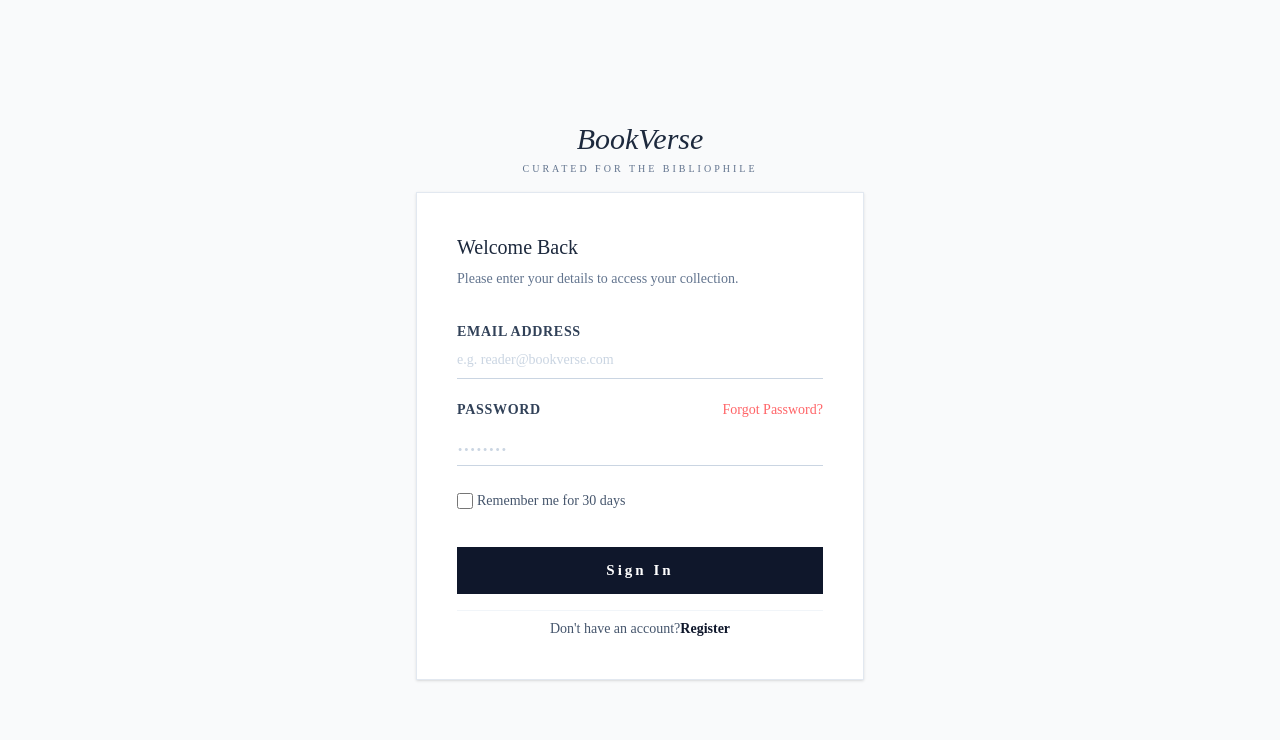
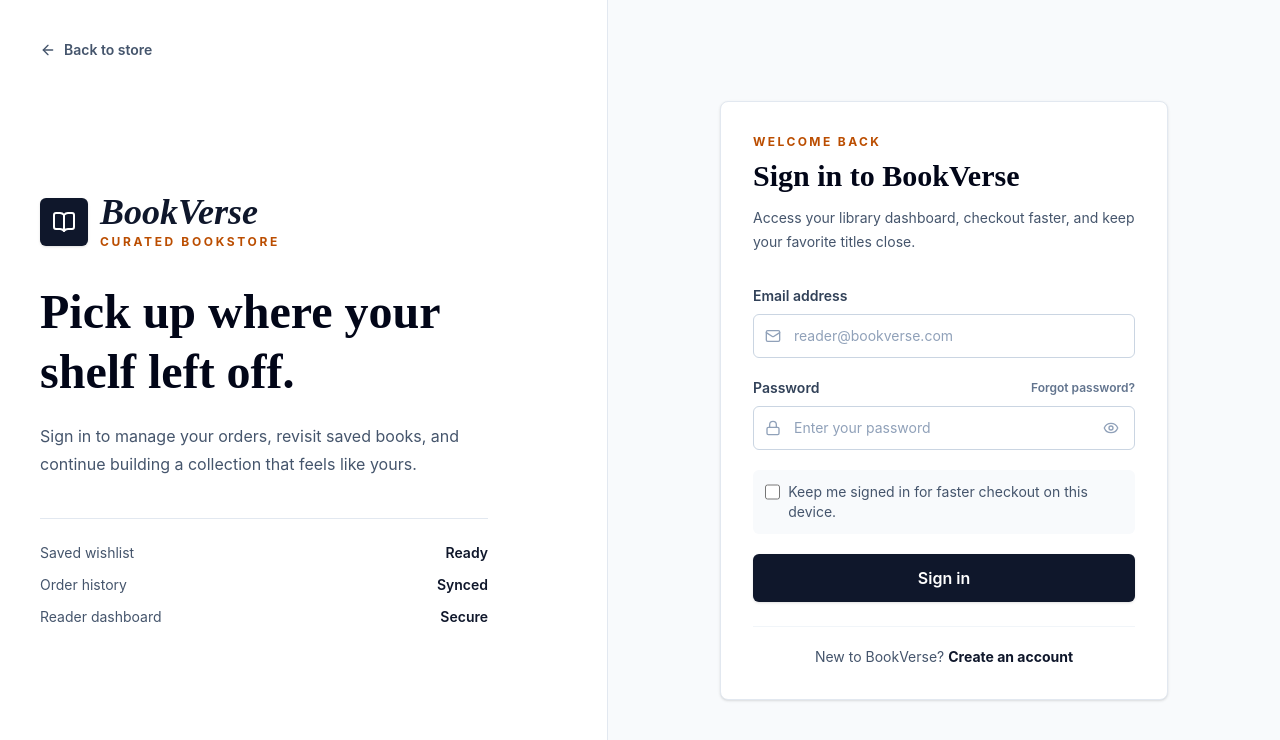
Before and after one commit to CioFlingar/bookverse-frontend, a React (Vite) app: page /login in a window 1280 px wide. Shown: the top 740 px of the page. Built offline with nearby package versions, Linux system fonts and the light colour scheme.

Commit message:
update login ui

```diff
--- a/src/pages/Login.jsx
+++ b/src/pages/Login.jsx
@@ -1,5 +1,8 @@
 import { useState } from "react";
+import { ArrowLeft, BookOpen, Eye, EyeOff, Lock, Mail } from "lucide-react";
 import { Link, useNavigate } from "react-router-dom";
+import Button from "../components/Button";
+import ErrorAlert from "../components/ErrorAlert";
 import { useAuth } from "../hooks/useAuth";
 import { authService } from "../services/authService";
 
@@ -9,6 +12,7 @@ export default function Login() {
   const [email, setEmail] = useState("");
   const [password, setPassword] = useState("");
   const [rememberMe, setRememberMe] = useState(false);
+  const [showPassword, setShowPassword] = useState(false);
   const [loading, setLoading] = useState(false);
   const [error, setError] = useState("");
 
@@ -34,113 +38,206 @@ export default function Login() {
   };
 
   return (
-    <div className="font-serif bg-gray-50">
-      <div className="text-center flex flex-col  min-h-screen justify-center items-center p-4 relative">
-        <div className="text-center mb-4">
-          <h2 className="text-3xl italic text-slate-800">BookVerse</h2>
-          <p className="uppercase tracking-[0.3em] text-[10px] text-slate-500 mt-1">
-            curated for the bibliophile
+    <main className="min-h-screen bg-slate-50 text-slate-900">
+      <div className="mx-auto grid min-h-screen max-w-7xl lg:grid-cols-[0.95fr_1.05fr]">
+        <section className="hidden border-r border-slate-200 bg-white px-10 py-10 lg:flex lg:flex-col">
+          <Link
+            to="/"
+            className="inline-flex w-fit items-center gap-2 rounded-md text-sm font-semibold text-slate-600 transition-colors hover:text-slate-950"
+          >
+            <ArrowLeft className="h-4 w-4" />
+            Back to store
+          </Link>
+
+          <div className="my-auto max-w-md">
+            <div className="mb-8 flex items-center gap-3">
+              <span className="grid h-12 w-12 place-items-center rounded-md bg-slate-900 text-white shadow-sm">
+                <BookOpen className="h-6 w-6" />
+              </span>
+              <div>
+                <h1 className="font-serif text-4xl font-bold italic leading-none">
+                  BookVerse
+                </h1>
+                <p className="mt-1 text-xs font-bold uppercase tracking-[0.22em] text-amber-700">
+                  Curated bookstore
                 </p>
               </div>
+            </div>
 
-        <div className="bg-white border border-slate-200 w-full max-w-md py-8 px-12 md:p-10 shadow-sm">
-          <div className="text-left mb-8">
-            <h3 className="text-xl text-slate-800 mb-2">Welcome Back</h3>
-            <p className="text-slate-500 text-sm mb-2">
-              Please enter your details to access your collection.
+            <h2 className="font-serif text-5xl font-bold leading-tight text-slate-950">
+              Pick up where your shelf left off.
+            </h2>
+            <p className="mt-5 text-base leading-7 text-slate-600">
+              Sign in to manage your orders, revisit saved books, and continue
+              building a collection that feels like yours.
+            </p>
+
+            <div className="mt-10 grid gap-3 border-t border-slate-200 pt-6 text-sm text-slate-600">
+              <p className="flex items-center justify-between">
+                <span>Saved wishlist</span>
+                <span className="font-semibold text-slate-900">Ready</span>
+              </p>
+              <p className="flex items-center justify-between">
+                <span>Order history</span>
+                <span className="font-semibold text-slate-900">Synced</span>
+              </p>
+              <p className="flex items-center justify-between">
+                <span>Reader dashboard</span>
+                <span className="font-semibold text-slate-900">Secure</span>
+              </p>
+            </div>
+          </div>
+        </section>
+
+        <section className="flex items-center justify-center px-4 py-8 sm:px-6 lg:px-10">
+          <div className="w-full max-w-md">
+            <div className="mb-8 flex items-center justify-between lg:hidden">
+              <Link to="/" className="flex items-center gap-2 text-slate-950">
+                <span className="grid h-10 w-10 place-items-center rounded-md bg-slate-900 text-white shadow-sm">
+                  <BookOpen className="h-5 w-5" />
+                </span>
+                <span>
+                  <span className="block font-serif text-2xl font-bold italic leading-none">
+                    BookVerse
+                  </span>
+                  <span className="text-[10px] font-bold uppercase tracking-[0.18em] text-slate-500">
+                    Curated bookstore
+                  </span>
+                </span>
+              </Link>
+            </div>
+
+            <div className="rounded-lg border border-slate-200 bg-white p-6 shadow-sm sm:p-8">
+              <div className="mb-8">
+                <p className="mb-2 text-xs font-bold uppercase tracking-[0.2em] text-amber-700">
+                  Welcome back
+                </p>
+                <h2 className="font-serif text-3xl font-bold text-slate-950">
+                  Sign in to BookVerse
+                </h2>
+                <p className="mt-3 text-sm leading-6 text-slate-600">
+                  Access your library dashboard, checkout faster, and keep your
+                  favorite titles close.
                 </p>
               </div>
 
               <form onSubmit={handleLogin} className="space-y-5">
-            {error && (
-              <div className="bg-red-50 border border-red-200 text-red-700 px-4 py-3 rounded text-sm">
-                {error}
-              </div>
-            )}
+                <ErrorAlert message={error} onClose={() => setError("")} />
 
-            <div className="flex flex-col">
+                <div className="flex flex-col gap-2">
                   <label
                     htmlFor="email"
-                className="text-left uppercase text-[14px] font-bold tracking-wider text-slate-700"
+                    className="text-sm font-semibold text-slate-700"
                   >
-                email address
+                    Email address
                   </label>
+                  <div className="relative">
+                    <Mail className="absolute left-3 top-1/2 h-4 w-4 -translate-y-1/2 text-slate-400" />
                     <input
                       type="email"
                       value={email}
                       onChange={(e) => setEmail(e.target.value)}
                       id="email"
-                placeholder="e.g. reader@bookverse.com"
+                      placeholder="reader@bookverse.com"
                       disabled={loading}
                       required
-                className="border-b border-slate-300 py-2 focus:outline-none focus:border-slate-900 transition-colors
-                             placeholder:text-slate-300 text-sm disabled:opacity-50"
+                      autoComplete="email"
+                      className="h-11 w-full rounded-md border border-slate-300 bg-white pl-10 pr-3 text-sm text-slate-900 transition placeholder:text-slate-400 focus:border-slate-900 focus:outline-none focus:ring-2 focus:ring-slate-900/10 disabled:bg-slate-100 disabled:opacity-70"
                     />
                   </div>
+                </div>
 
-            <div className="flex flex-col">
-              <div className="flex justify-between items-end">
+                <div className="flex flex-col gap-2">
+                  <div className="flex items-center justify-between gap-3">
                     <label
                       htmlFor="password"
-                  className="text-left uppercase text-[14px] font-bold tracking-wider text-slate-700"
+                      className="text-sm font-semibold text-slate-700"
                     >
-                  password
+                      Password
                     </label>
-                <a
-                  href="#"
-                  className="text-[14px] text-red-400 hover:text-red-600 transition-colors"
+                    <button
+                      type="button"
+                      onClick={() =>
+                        setError(
+                          "Password reset is not available yet. Please contact support if you need help signing in.",
+                        )
+                      }
+                      className="text-xs font-semibold text-slate-500 transition-colors hover:text-slate-950"
                     >
-                  Forgot Password?
-                </a>
+                      Forgot password?
+                    </button>
                   </div>
+                  <div className="relative">
+                    <Lock className="absolute left-3 top-1/2 h-4 w-4 -translate-y-1/2 text-slate-400" />
                     <input
-                type="password"
+                      type={showPassword ? "text" : "password"}
                       value={password}
                       onChange={(e) => setPassword(e.target.value)}
                       id="password"
-                placeholder="........"
+                      placeholder="Enter your password"
                       disabled={loading}
                       required
-                className="border-b border-slate-300 py-1 focus:outline-none focus:border-slate-900 transition-colors
-                             placeholder:text-slate-300 text-[25px] disabled:opacity-50"
+                      autoComplete="current-password"
+                      className="h-11 w-full rounded-md border border-slate-300 bg-white pl-10 pr-11 text-sm text-slate-900 transition placeholder:text-slate-400 focus:border-slate-900 focus:outline-none focus:ring-2 focus:ring-slate-900/10 disabled:bg-slate-100 disabled:opacity-70"
                     />
+                    <button
+                      type="button"
+                      onClick={() => setShowPassword((current) => !current)}
+                      className="absolute right-2 top-1/2 rounded-md p-2 -translate-y-1/2 text-slate-400 transition-colors hover:bg-slate-100 hover:text-slate-700"
+                      aria-label={
+                        showPassword ? "Hide password" : "Show password"
+                      }
+                    >
+                      {showPassword ? (
+                        <EyeOff className="h-4 w-4" />
+                      ) : (
+                        <Eye className="h-4 w-4" />
+                      )}
+                    </button>
+                  </div>
                 </div>
 
-            <div className="flex items-center space-x-1 py-1">
+                <div className="flex items-start gap-2 rounded-md bg-slate-50 p-3">
                   <input
                     type="checkbox"
-                id="checkbox"
+                    id="remember-me"
                     checked={rememberMe}
                     onChange={(e) => setRememberMe(e.target.checked)}
-                className="w-4 h-4 border-slate-300 rounded accent-slate-900"
+                    className="mt-0.5 h-4 w-4 rounded border-slate-300 accent-slate-900"
                     disabled={loading}
                   />
-              <label htmlFor="checkbox" className="text-[14px] text-slate-600">
-                Remember me for 30 days
+                  <label
+                    htmlFor="remember-me"
+                    className="text-sm leading-5 text-slate-600"
+                  >
+                    Keep me signed in for faster checkout on this device.
                   </label>
                 </div>
 
-            <button
+                <Button
                   type="submit"
+                  loading={loading}
                   disabled={loading}
-              className="w-full bg-slate-900 text-white py-3 text-[15px] tracking-[0.2em] font-semibold
-                         hover:bg-slate-800 disabled:bg-slate-400 cursor-pointer transition-all mt-3"
+                  size="lg"
+                  className="w-full"
                 >
-              {loading ? "Signing In..." : "Sign In"}
-            </button>
+                  {loading ? "Signing in" : "Sign in"}
+                </Button>
               </form>
 
-          <div className="mt-4 text-center text-sm text-slate-600 border-t border-slate-100 pt-2">
-            <span>Don't have an account?</span>
+              <div className="mt-6 border-t border-slate-100 pt-5 text-center text-sm text-slate-600">
+                <span>New to BookVerse? </span>
                 <Link
                   to="/register"
-              className="font-bold text-slate-900 hover:underline"
+                  className="font-bold text-slate-900 underline-offset-4 hover:underline"
                 >
-              Register
+                  Create an account
                 </Link>
               </div>
             </div>
           </div>
+        </section>
       </div>
+    </main>
   );
 }
```
Lines whose indentation alone changed are shown as unchanged.
